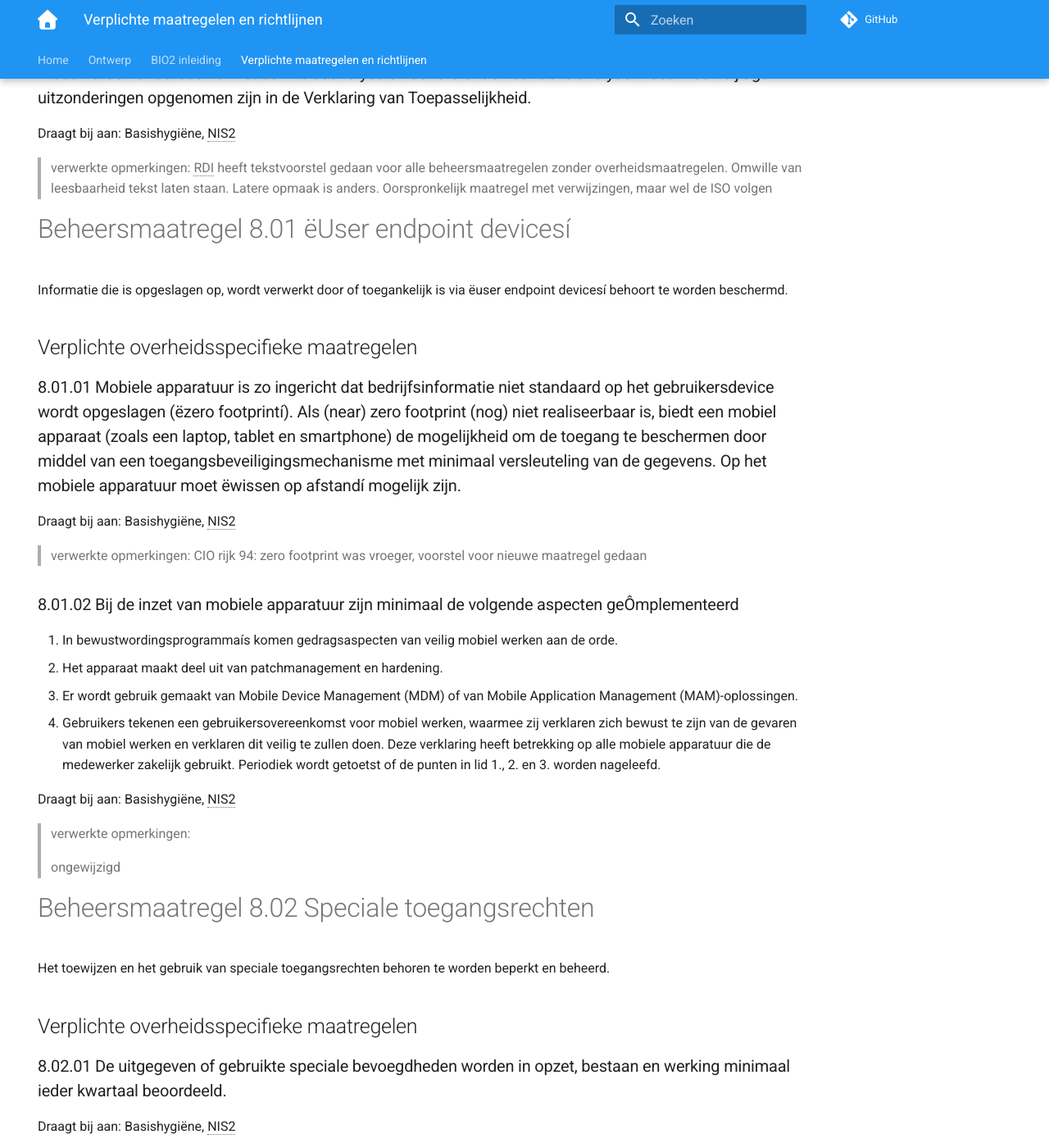
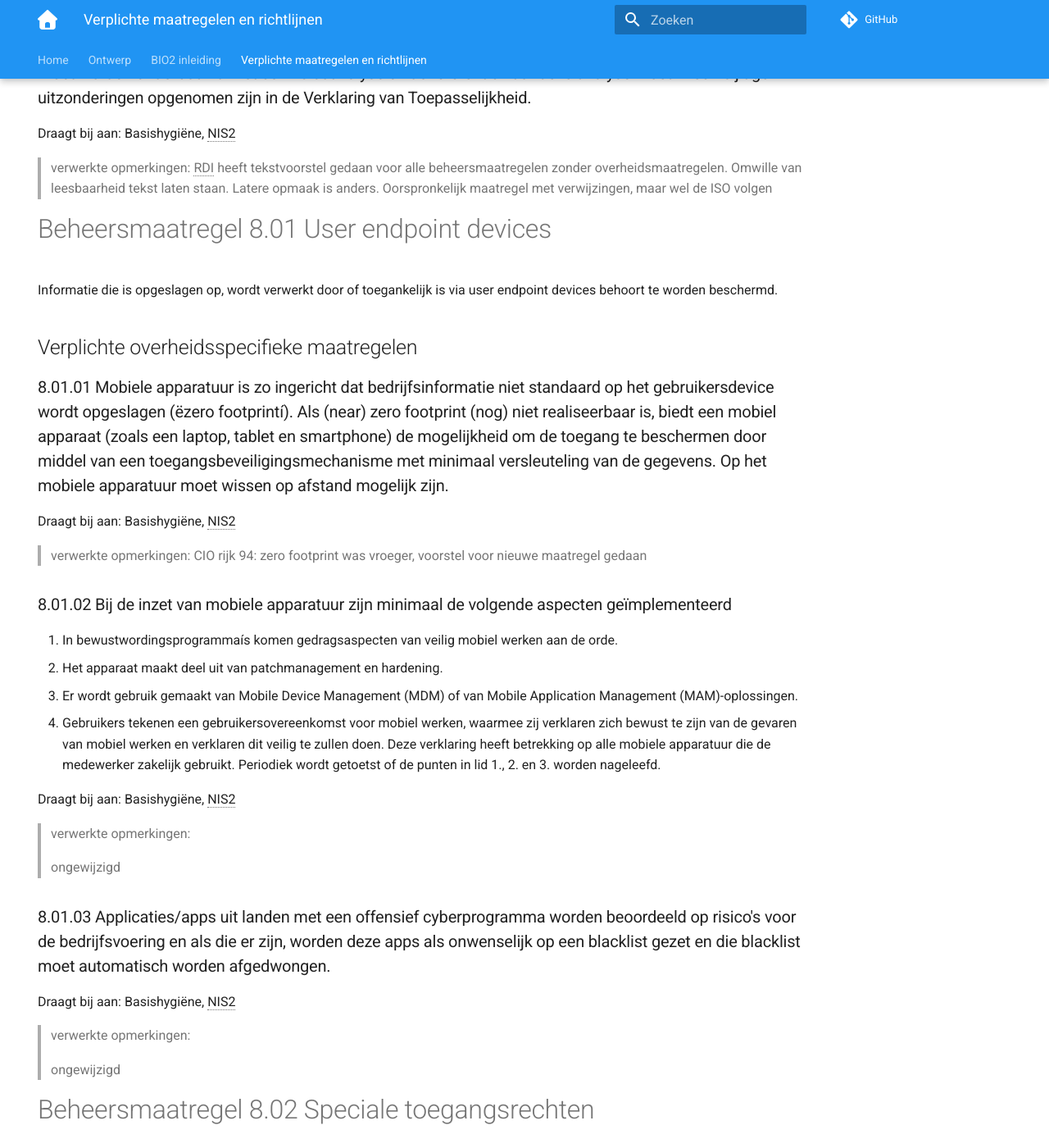
Before and after one commit to MinBZK/Baseline-Informatiebeveiliging-Overheid, an MkDocs documentation site: the page built from docs/maatregelen/index.md, in a window 1280 px wide and 1400 px high, scrolled down 39313 px. Shown: the whole window at 82% size. Built offline with MkDocs 1.6.1 and Material for MkDocs 9.7.7, drawn with Linux system fonts in a browser that asks for light colours; comment, search, counter and statistics services are not loaded; some of the changed text lies outside the part shown.

Commit message:
Update index.md
Aanpassing vernieuwde naar url NCSC.
Toevoeging tekst weggevallen tekst 8.01.03.
Kleine tekstuele aanpassingen.

```diff
--- a/docs/maatregelen/index.md
+++ b/docs/maatregelen/index.md
@@ -216,7 +216,7 @@ Draagt bij aan: Basishygiëne, NIS2, ketenhygiëne
 
 # Beheersmaatregel 5.10 Aanvaard gebruik van informatie en andere gerelateerde bedrijfsmiddelen
 
-Regels voor het aanvaardbaar gebruik van en procedures voor het omgaan met informatie en andere gerelateerde bedrijfsmiddelen behoren te worden geÔdentificeerd, gedocumenteerd en geÔmplementeerd.
+Regels voor het aanvaardbaar gebruik van en procedures voor het omgaan met informatie en andere gerelateerde bedrijfsmiddelen behoren te worden geïdentificeerd, gedocumenteerd en geïmplementeerd.
 
 ## Verplichte overheidsspecifieke maatregelen
 
@@ -257,14 +257,14 @@ Informatie behoort te worden geclassificeerd volgens de informatiebeveiligingsbe
 Draagt bij aan: Basishygiëne, NIS2, ketenhygiëne
 
 > verwerkte opmerkingen:
-> Rijk: Geen motivatie beschrijven in de maatregel (ZIE: ëzodat duidelijk is welke bescherming nodig isí). Hoort naar onze mening niet thuis in deze baseline.  CIO rijk: vastgestelde risicomanagement methodiek toevoegen
+> Rijk: Geen motivatie beschrijven in de maatregel (ZIE: "zodat duidelijk is welke bescherming nodig is"). Hoort naar onze mening niet thuis in deze baseline.  CIO rijk: vastgestelde risicomanagement methodiek toevoegen
 > Aangepast: nog wel een goede meetlat opnemen zodat alle BIO gebruikers op dezelfde manier meten. CIScontrols relateert vooral aan classificatie voor rubriceren/labelen. Belangrijk voor informatiedeling in ketens (ongeacht de verschijningsvorm). Maatregel aangepast als gevolg van NIS2
 
 
 
 # Beheersmaatregel 5.13 Labelen van informatie
 
-Om informatie te labelen, behoort een passende reeks procedures te worden ontwikkeld en geÔmplementeerd in overeenstemming met het informatieclassificatieschema dat is vastgesteld door de organisatie.
+Om informatie te labelen, behoort een passende reeks procedures te worden ontwikkeld en geïmplementeerd in overeenstemming met het informatieclassificatieschema dat is vastgesteld door de organisatie.
 
 ## Verplichte overheidsspecifieke maatregelen
 
@@ -309,7 +309,7 @@ Draagt bij aan: Basishygiëne, NIS2
 > RO: laat deze eis vervallen
 > Aangescherpt als gevolg van NIS2.
 
-### 5.14.04 Van alle internetfacingsystemen, webapplicaties, IP-adressen en api's is een actuele registratie.
+### 5.14.04 Van alle internetfacingsystemen, webapplicaties, IP-adressen en API's is een actuele registratie.
 
 Draagt bij aan: Basishygiëne, NIS2
 
@@ -329,7 +329,7 @@ Draagt bij aan: Basishygiëne, NIS2
 
 # Beheersmaatregel 5.15 Toegangsbeveiliging
 
-Er behoren regels op basis van bedrijfs- en informatiebeveiligingseisen te worden vastgesteld en geÔmplementeerd om de fysieke en logische toegang tot informatie en andere gerelateerde bedrijfsmiddelen te beheersen.
+Er behoren regels op basis van bedrijfs- en informatiebeveiligingseisen te worden vastgesteld en geïmplementeerd om de fysieke en logische toegang tot informatie en andere gerelateerde bedrijfsmiddelen te beheersen.
 
 ## Verplichte overheidsspecifieke maatregelen
 
@@ -387,7 +387,7 @@ Draagt bij aan: Basishygiëne, NIS2, ketenhygiëne
 
 > verwerkte opmerkingen:
 > CIO-rijk: Geheel nieuw tekstvoorstel gedaan
-> Aangescherpt onder meer op basis van https://www.ncsc.nl/onderwerpen/multifactorauthenticatie. Maatregel aangepast als gevolg van NIS2 en nieuwe technische mogelijkheden.
+> Aangescherpt onder meer op basis van [https://www.ncsc.nl/onderwerpen/multifactorauthenticatie](https://www.ncsc.nl/wat-kun-je-zelf-doen/weerbaarheid/beschermen/authenticatie). Maatregel aangepast als gevolg van NIS2 en nieuwe technische mogelijkheden.
 
 ### 5.17.02 De organisatie biedt aan alle medewerkers een wachtwoordmanager of vergelijkbare oplossing aan.
 
@@ -441,7 +441,7 @@ Draagt bij aan: Basishygiëne, NIS2
 
 # Beheersmaatregel 5.19 Informatiebeveiliging in leveranciersrelaties
 
-Er behoren processen en procedures te worden vastgesteld en geÔmplementeerd om de informatiebeveiligingsrisicoís in verband met het gebruik van producten of diensten van de leverancier te beheersen.
+Er behoren processen en procedures te worden vastgesteld en geïmplementeerd om de informatiebeveiligingsrisicoís in verband met het gebruik van producten of diensten van de leverancier te beheersen.
 
 ## Verplichte overheidsspecifieke maatregelen
 
@@ -530,7 +530,7 @@ Draagt bij aan: Basishygiëne, NIS2, ketenhygiëne
 
 # Beheersmaatregel 5.21 Beheren van informatiebeveiliging in de ICT-toeleveringsketen
 
-Er behoren processen en procedures te worden bepaald en geÔmplementeerd om de informatiebeveiligingsrisicoís in verband met de toeleveringsketen van ICT-producten en -diensten te beheersen.
+Er behoren processen en procedures te worden bepaald en geïmplementeerd om de informatiebeveiligingsrisicoís in verband met de toeleveringsketen van ICT-producten en -diensten te beheersen.
 
 ## Verplichte overheidsspecifieke maatregelen
 
@@ -765,13 +765,13 @@ Draagt bij aan: Basishygiëne, NIS2, ketenhygiëne
 
 
 
-# Beheersmaatregel 5.30 ICT-gereedheid voor bedrijfscontinuÔteit
-
-De ICT-gereedheid behoort te worden gepland, geÔmplementeerd, onderhouden en getest op basis van bedrijfscontinuÔteitsdoelstellingen en ICT-continuÔteitseisen.
-
-## Verplichte overheidsspecifieke maatregelen
-
-### 5.30.01 De proceseigenaar test jaarlijks de continuÔteitsplannen op werking, volledigheid en actualiteit. De resultaten worden gebruikt om de plannen te verbeteren.
+# Beheersmaatregel 5.30 ICT-gereedheid voor bedrijfscontinuïteit
+
+De ICT-gereedheid behoort te worden gepland, geïmplementeerd, onderhouden en getest op basis van bedrijfscontinuïteitsdoelstellingen en ICT-continuïteitseisen.
+
+## Verplichte overheidsspecifieke maatregelen
+
+### 5.30.01 De proceseigenaar test jaarlijks de continuïteitsplannen op werking, volledigheid en actualiteit. De resultaten worden gebruikt om de plannen te verbeteren.
 
 Draagt bij aan:
 
@@ -1020,7 +1020,7 @@ Draagt bij aan: Basishygiëne, NIS2
 
 # Beheersmaatregel 6.07 Werken op afstand
 
-Wanneer personeel op afstand werkt, behoren er beveiligingsmaatregelen te worden geÔmplementeerd om informatie te beschermen die buiten het gebouw en/of terrein van de organisatie wordt ingezien, verwerkt of opgeslagen.
+Wanneer personeel op afstand werkt, behoren er beveiligingsmaatregelen te worden geïmplementeerd om informatie te beschermen die buiten het gebouw en/of terrein van de organisatie wordt ingezien, verwerkt of opgeslagen.
 
 ## Verplichte overheidsspecifieke maatregelen
 
@@ -1091,7 +1091,7 @@ Draagt bij aan: Ketenhygiëne
 
 # Beheersmaatregel 7.03 Beveiligen van kantoren, ruimten en faciliteiten
 
-Voor kantoren, ruimten en faciliteiten behoort fysieke beveiliging te worden ontworpen en geÔmplementeerd.
+Voor kantoren, ruimten en faciliteiten behoort fysieke beveiliging te worden ontworpen en geïmplementeerd.
 
 ## Verplichte overheidsspecifieke maatregelen
 
@@ -1122,7 +1122,7 @@ Draagt bij aan: Basishygiëne, NIS2
 
 # Beheersmaatregel 7.05 Beschermen tegen fysieke en omgevingsdreigingen
 
-Er behoort bescherming tegen fysieke en omgevingsdreigingen, zoals natuurrampen en andere opzettelijke of onopzettelijke fysieke dreigingen voor de infrastructuur, te worden ontworpen en geÔmplementeerd.
+Er behoort bescherming tegen fysieke en omgevingsdreigingen, zoals natuurrampen en andere opzettelijke of onopzettelijke fysieke dreigingen voor de infrastructuur, te worden ontworpen en geïmplementeerd.
 
 ## Verplichte overheidsspecifieke maatregelen
 
@@ -1138,7 +1138,7 @@ Draagt bij aan: Basishygiëne, NIS2
 
 # Beheersmaatregel 7.06 Werken in beveiligde zones
 
-Voor het werken in beveiligde zones behoren beveiligingsmaatregelen te worden ontwikkeld en geÔmplementeerd.
+Voor het werken in beveiligde zones behoren beveiligingsmaatregelen te worden ontwikkeld en geïmplementeerd.
 
 ## Verplichte overheidsspecifieke maatregelen
 
@@ -1302,13 +1302,13 @@ Draagt bij aan: Basishygiëne, NIS2
 > Oorspronkelijk maatregel met verwijzingen, maar wel de ISO volgen
 
 
-# Beheersmaatregel 8.01 ëUser endpoint devicesí
-
-Informatie die is opgeslagen op, wordt verwerkt door of toegankelijk is via ëuser endpoint devicesí behoort te worden beschermd.
-
-## Verplichte overheidsspecifieke maatregelen
-
-### 8.01.01 Mobiele apparatuur is zo ingericht dat bedrijfsinformatie niet standaard op het gebruikersdevice wordt opgeslagen (ëzero footprintí). Als (near) zero footprint (nog) niet realiseerbaar is, biedt een mobiel apparaat (zoals een laptop, tablet en smartphone) de mogelijkheid om de toegang te beschermen door middel van een toegangsbeveiligingsmechanisme met minimaal versleuteling van de gegevens. Op het mobiele apparatuur moet ëwissen op afstandí mogelijk zijn.
+# Beheersmaatregel 8.01 User endpoint devices
+
+Informatie die is opgeslagen op, wordt verwerkt door of toegankelijk is via user endpoint devices behoort te worden beschermd.
+
+## Verplichte overheidsspecifieke maatregelen
+
+### 8.01.01 Mobiele apparatuur is zo ingericht dat bedrijfsinformatie niet standaard op het gebruikersdevice wordt opgeslagen (ëzero footprintí). Als (near) zero footprint (nog) niet realiseerbaar is, biedt een mobiel apparaat (zoals een laptop, tablet en smartphone) de mogelijkheid om de toegang te beschermen door middel van een toegangsbeveiligingsmechanisme met minimaal versleuteling van de gegevens. Op het mobiele apparatuur moet wissen op afstand mogelijk zijn.
 
 Draagt bij aan: Basishygiëne, NIS2
 
@@ -1316,7 +1316,7 @@ Draagt bij aan: Basishygiëne, NIS2
 > CIO rijk 94: zero footprint was vroeger, voorstel voor nieuwe maatregel gedaan
 >
 
-### 8.01.02 Bij de inzet van mobiele apparatuur zijn minimaal de volgende aspecten geÔmplementeerd
+### 8.01.02 Bij de inzet van mobiele apparatuur zijn minimaal de volgende aspecten geïmplementeerd
 1. In bewustwordingsprogrammaís komen gedragsaspecten van veilig mobiel werken aan de orde.
 2. Het apparaat maakt deel uit van patchmanagement en hardening.
 3. Er wordt gebruik gemaakt van Mobile Device Management (MDM) of van Mobile Application Management (MAM)-oplossingen.
@@ -1329,6 +1329,13 @@ Draagt bij aan: Basishygiëne, NIS2
 >
 > ongewijzigd
 
+### 8.01.03 Applicaties/apps uit landen met een offensief cyberprogramma worden beoordeeld op risico's voor de bedrijfsvoering en als die er zijn, worden deze apps als onwenselijk op een blacklist gezet en die blacklist moet automatisch worden afgedwongen.
+
+Draagt bij aan: Basishygiëne, NIS2
+
+> verwerkte opmerkingen:
+>
+> ongewijzigd
 
 # Beheersmaatregel 8.02 Speciale toegangsrechten
 
@@ -1387,7 +1394,7 @@ Draagt bij aan:
 
 # Beheersmaatregel 8.05 Beveiligde authenticatie
 
-Er behoren beveiligde authenticatietechnologieÎn en -procedures te worden geÔmplementeerd op basis van beperkingen van de toegang tot informatie en het onderwerpspecifieke beleid inzake toegangsbeveiliging.
+Er behoren beveiligde authenticatietechnologieÎn en -procedures te worden geïmplementeerd op basis van beperkingen van de toegang tot informatie en het onderwerpspecifieke beleid inzake toegangsbeveiliging.
 
 ## Verplichte overheidsspecifieke maatregelen
 
@@ -1419,7 +1426,7 @@ Draagt bij aan:
 
 # Beheersmaatregel 8.07 Bescherming tegen malware
 
-Bescherming tegen malware behoort te worden geÔmplementeerd en ondersteund door een passend gebruikersbewustzijn.
+Bescherming tegen malware behoort te worden geïmplementeerd en ondersteund door een passend gebruikersbewustzijn.
 
 ## Verplichte overheidsspecifieke maatregelen
 
@@ -1519,7 +1526,7 @@ Draagt bij aan: Basishygiëne, NIS2
 
 # Beheersmaatregel 8.09 Configuratiebeheer
 
-Configuraties, met inbegrip van beveiligingsconfiguraties, van hardware, software, diensten en netwerken behoren te worden vastgesteld, gedocumenteerd, geÔmplementeerd, gemonitord en beoordeeld.
+Configuraties, met inbegrip van beveiligingsconfiguraties, van hardware, software, diensten en netwerken behoren te worden vastgesteld, gedocumenteerd, geïmplementeerd, gemonitord en beoordeeld.
 
 ## Verplichte overheidsspecifieke maatregelen
 
@@ -1623,7 +1630,7 @@ Draagt bij aan: Basishygiëne, NIS2, ketenhygiëne
 
 # Beheersmaatregel 8.14 Redundantie van informatieverwerkende faciliteiten
 
-Informatieverwerkende faciliteiten behoren met voldoende redundantie te worden geÔmplementeerd om aan beschikbaarheidseisen te voldoen.
+Informatieverwerkende faciliteiten behoren met voldoende redundantie te worden geïmplementeerd om aan beschikbaarheidseisen te voldoen.
 
 ## Verplichte overheidsspecifieke maatregelen
 
@@ -1782,7 +1789,7 @@ Draagt bij aan:
 
 # Beheersmaatregel 8.19 Installeren van software op operationele systemen
 
-Er behoren procedures en maatregelen te worden geÔmplementeerd om het installeren van software op operationele systemen op beveiligde wijze te beheren.
+Er behoren procedures en maatregelen te worden geïmplementeerd om het installeren van software op operationele systemen op beveiligde wijze te beheren.
 
 ## Verplichte overheidsspecifieke maatregelen
 
@@ -1822,11 +1829,11 @@ Draagt bij aan:
 
 # Beheersmaatregel 8.21 Beveiliging van netwerkdiensten
 
-Beveiligingsmechanismen, dienstverleningsniveaus en dienstverleningseisen voor alle netwerkdiensten behoren te worden geÔdentificeerd, geÔmplementeerd en gemonitord.
-
-## Verplichte overheidsspecifieke maatregelen
-
-### 8.21.01 In koppelpunten met externe of onvertrouwde zones en in het kader van netwerksegmentatie zijn maatregelen getroffen om mogelijke aanvallen die de beschikbaarheid van de informatievoorziening negatief beÔnvloeden (bijvoorbeeld DDoS-aanvallen, Distributed Denial of Service attacks) te signaleren en te mitigeren.
+Beveiligingsmechanismen, dienstverleningsniveaus en dienstverleningseisen voor alle netwerkdiensten behoren te worden geïdentificeerd, geïmplementeerd en gemonitord.
+
+## Verplichte overheidsspecifieke maatregelen
+
+### 8.21.01 In koppelpunten met externe of onvertrouwde zones en in het kader van netwerksegmentatie zijn maatregelen getroffen om mogelijke aanvallen die de beschikbaarheid van de informatievoorziening negatief beïnvloeden (bijvoorbeeld DDoS-aanvallen, Distributed Denial of Service attacks) te signaleren en te mitigeren.
 
 Draagt bij aan: Basishygiëne, NIS2
 
@@ -1891,7 +1898,7 @@ Draagt bij aan:
 
 # Beheersmaatregel 8.24 Gebruik van cryptografie
 
-Regels voor het doeltreffende gebruik van cryptografie, met inbegrip van het beheer van cryptografische sleutels, behoren te worden gedefinieerd en geÔmplementeerd.
+Regels voor het doeltreffende gebruik van cryptografie, met inbegrip van het beheer van cryptografische sleutels, behoren te worden gedefinieerd en geïmplementeerd.
 
 ## Verplichte overheidsspecifieke maatregelen
 
@@ -2010,7 +2017,7 @@ Draagt bij aan:
 
 # Beheersmaatregel 8.29 Testen van de beveiliging tijdens ontwikkeling en acceptatie
 
-Processen voor het testen van de beveiliging behoren te worden gedefinieerd en geÔmplementeerd in de ontwikkelcyclus.
+Processen voor het testen van de beveiliging behoren te worden gedefinieerd en geïmplementeerd in de ontwikkelcyclus.
 
 ## Verplichte overheidsspecifieke maatregelen
 
```
Also changed, not shown: other parts of docs/maatregelen/index.md (+11 -11 lines).
